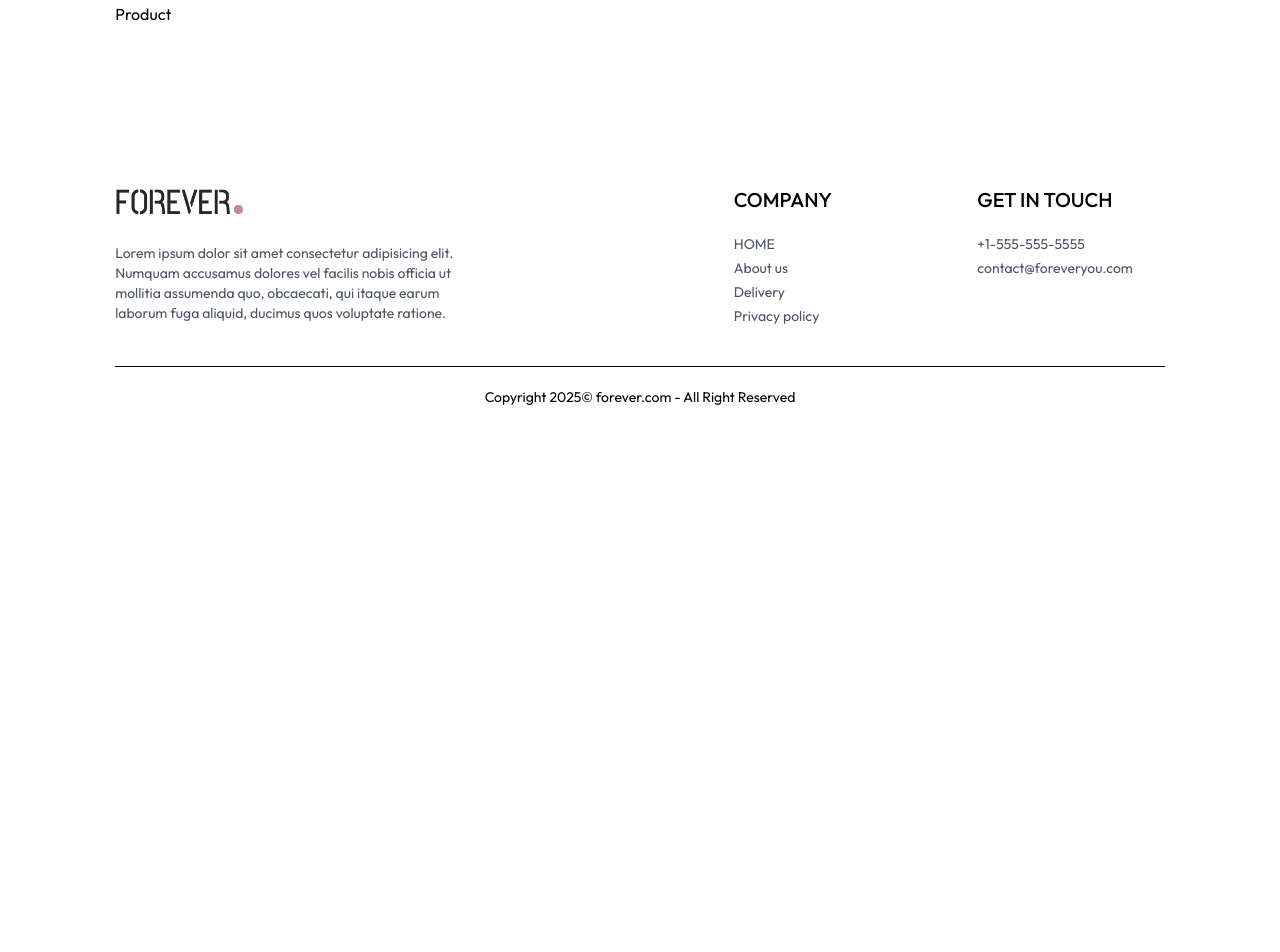
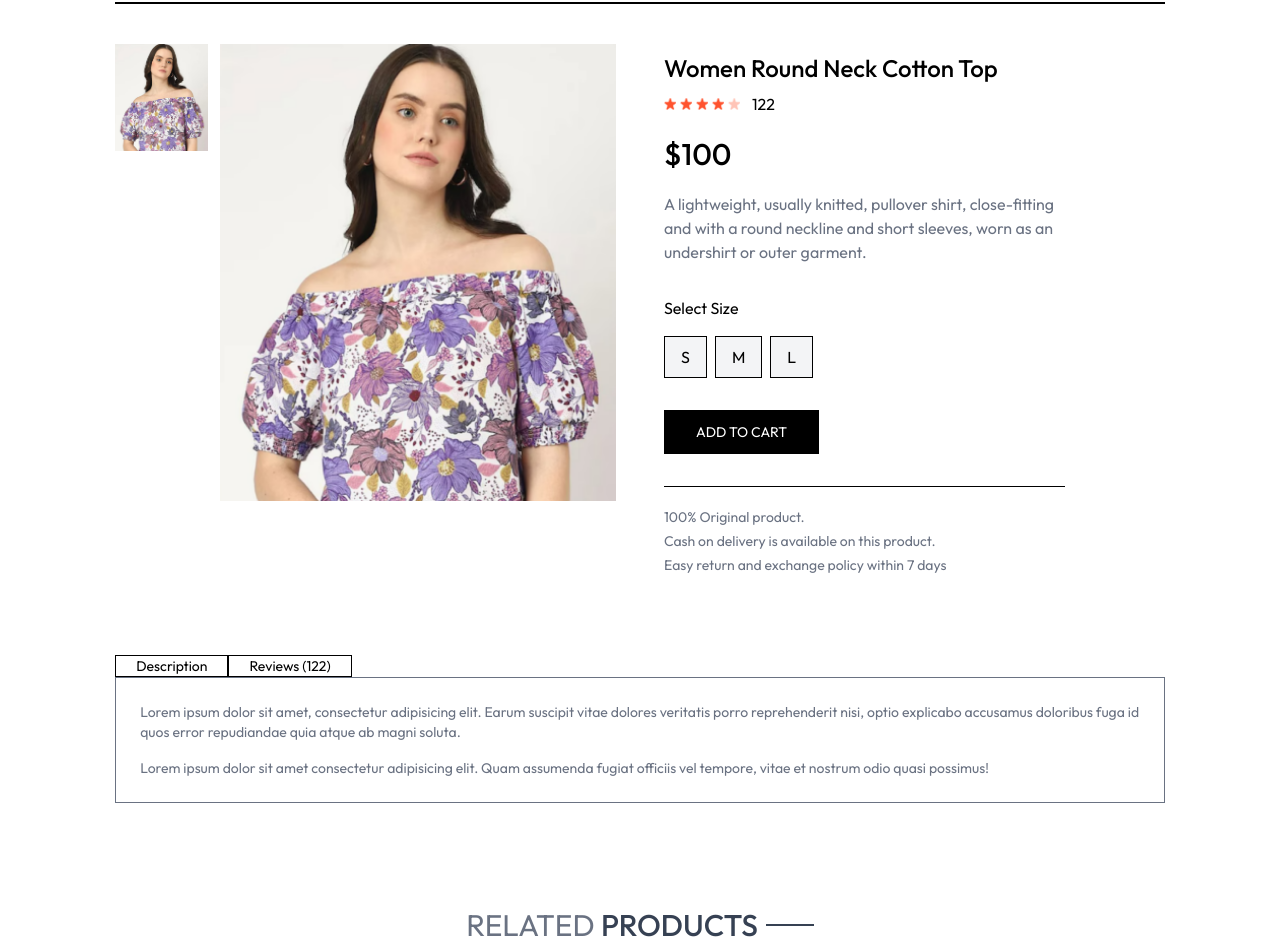
Before and after one commit to agwebryanmuna/Forever_E-commerce, a React (Vite) app in the folder client/: page /product/aaaaa in a window 1280 px wide. Shown: the part 79-1031 px from the top of the page. Before the commit the page ends 800 px from the top, so only its background shows below. Built offline with nearby package versions, Linux system fonts and the light colour scheme.

Commit message:
Complete product page

```diff
--- /dev/null
+++ b/client/src/components/RelatedProducts.jsx
@@ -0,0 +1,47 @@
+import { useContext, useEffect, useState } from "react";
+import { ShopContext } from "../context/ShopContext";
+import Title from "./Title.jsx";
+import ProductItem from "./ProductItem.jsx";
+
+const RelatedProducts = ({ category, subCategory }) => {
+  const { products } = useContext(ShopContext);
+  const [related, setRelated] = useState([]);
+
+  const fetchRelatedProducts = () => {
+    if (products.length > 0) {
+      let productsCopy = products.slice();
+      productsCopy = productsCopy.filter((item) => item.category === category);
+      productsCopy = productsCopy.filter(
+        (item) => item.subCategory === subCategory
+      );
+
+      setRelated(productsCopy.slice(0, 5));
+    }
+  };
+
+  useEffect(() => {
+    fetchRelatedProducts();
+  }, [products]);
+
+  return (
+    <div className="my-24">
+      <div className="text-center text-3xl py-2">
+        <Title text1={"RELATED"} text2={"PRODUCTS"} />
+      </div>
+
+      <div className="grid grid-cols-2 sm:grid-cols-3 md:grid-cols-4 lg:grid-cols-5 gap-4 gap-y-6">
+        {related.map((item, index) => (
+          <ProductItem
+            key={index}
+            id={item._id}
+            name={item.name}
+            price={item.price}
+            image={item.image}
+          />
+        ))}
+      </div>
+    </div>
+  );
+};
+
+export default RelatedProducts;
--- a/client/src/index.css
+++ b/client/src/index.css
@@ -20,6 +20,10 @@
   @apply font-Prata font-normal;
 }
 
+::-webkit-scrollbar {
+  display: none;
+}
+
 @media (max-width: 640px) {
   a.active {
     background-color: black;
--- a/client/src/pages/Collection.jsx
+++ b/client/src/pages/Collection.jsx
@@ -5,7 +5,7 @@
 import ProductItem from "../components/ProductItem.jsx";
 
 const Collection = () => {
-  const { products } = useContext(ShopContext);
+  const { products, search, showSearch } = useContext(ShopContext);
   const [showFilter, setShowFilter] = useState(false);
   const [filterProducts, setFilterProducts] = useState([]);
   const [category, setCategory] = useState([]);
@@ -34,6 +34,12 @@
 
   const applyFilter = () => {
     let productsCopy = products.slice();
+    if (showSearch && search) {
+      productsCopy = productsCopy.filter((item) =>
+        item.name.toLowerCase().includes(search.toLowerCase())
+      );
+    }
+
     if (category.length > 0) {
       productsCopy = productsCopy.filter((item) =>
         category.includes(item.category)
@@ -67,7 +73,7 @@
 
   useEffect(() => {
     applyFilter();
-  }, [category, subCategory]);
+  }, [category, subCategory, search, showSearch]);
 
   useEffect(() => {
     sortProduct();
--- a/client/src/pages/Product.jsx
+++ b/client/src/pages/Product.jsx
@@ -1,7 +1,127 @@
-import React from "react";
+import { useContext, useEffect, useState } from "react";
+import { useParams } from "react-router";
+import { ShopContext } from "../context/ShopContext.jsx";
+import { assets } from "../assets/assets.js";
+import RelatedProducts from "../components/RelatedProducts.jsx";
 
 const Product = () => {
-  return <div>Product</div>;
+  const { productId } = useParams();
+  const { products, currency } = useContext(ShopContext);
+  const [productData, setProductData] = useState(false);
+  const [image, setImage] = useState("");
+  const [size, setSize] = useState("");
+
+  const fetchProductData = async () => {
+    const product = products.find((item) => item._id === productId);
+
+    if (product) {
+      setProductData(product);
+      setImage(product.image[0]);
+      return;
+    }
+  };
+
+  useEffect(() => {
+    fetchProductData();
+  }, [productId, products]);
+
+  return productData ? (
+    <div className="border-t-2 pt-10 transition-opacity ease-in duration-500 opacity-100">
+      {/* Product data */}
+      <div className="flex gap-12 sm:gap-12 flex-col sm:flex-row">
+        {/* product images */}
+        <div className="flex-1 flex flex-col-reverse gap-3 sm:flex-row">
+          <div className="flex sm:flex-col overflow-x-auto sm:overflow-y-scroll justify-between sm:justify-normal sm:w-[18.7%] w-full">
+            {productData.image.map((item, i) => (
+              <img
+                onClick={() => setImage(item)}
+                key={i}
+                src={item}
+                alt=""
+                className="w-[24%] sm:w-full sm:mb-3 shrink-0 cursor-pointer"
+              />
+            ))}
+          </div>
+          <div className="w-full sm:w-[80%]">
+            <img className="w-full h-auto" src={image} alt="" />
+          </div>
+        </div>
+
+        {/* product info */}
+        <div className="flex-1">
+          <h1 className="font-medium text-2xl mt-2">{productData.name}</h1>
+          <div className="flex items-center gap-1 mt-2">
+            <img src={assets.star_icon} alt="" className="w-3 5" />
+            <img src={assets.star_icon} alt="" className="w-3 5" />
+            <img src={assets.star_icon} alt="" className="w-3 5" />
+            <img src={assets.star_icon} alt="" className="w-3 5" />
+            <img src={assets.star_dull_icon} alt="" className="w-3 5" />
+            <p className="pl-2">{122}</p>
+          </div>
+          <p className="mt-5 text-3xl font-medium">
+            {currency}
+            {productData.price}
+          </p>
+          <p className="mt-5 text-gray-500 md:w-4/5">
+            {productData.description}
+          </p>
+          <div className="flex flex-col gap-4 my-8">
+            <p>Select Size</p>
+            <div className="flex gap-2">
+              {productData.sizes.map((item, i) => (
+                <button
+                  onClick={() => setSize(item)}
+                  className={`cursor-pointer border py-2 px-4 bg-gray-100 ${
+                    item === size ? "border-orange-500" : ""
+                  }`}
+                  key={i}
+                >
+                  {item}
+                </button>
+              ))}
+            </div>
+          </div>
+          <button className="bg-black text-white px-8 py-3 text-sm active:bg-gray-700">
+            ADD TO CART
+          </button>
+          <hr className="mt-8 sm:w-4/5" />
+          <div className="text-sm text-gray-500 mt-5 flex flex-col gap-1">
+            <p>100% Original product.</p>
+            <p>Cash on delivery is available on this product.</p>
+            <p>Easy return and exchange policy within 7 days</p>
+          </div>
+        </div>
+      </div>
+
+      {/* Description and review seciton */}
+      <div className="mt-20">
+        <div className="flex">
+          <p className="border px-5 text-sm">Description</p>
+          <p className="border px-5 text-sm">Reviews (122)</p>
+        </div>
+        <div className="flex flex-col gap-4 text-sm text-gray-500 border p-6">
+          <p>
+            Lorem ipsum dolor sit amet, consectetur adipisicing elit. Earum
+            suscipit vitae dolores veritatis porro reprehenderit nisi, optio
+            explicabo accusamus doloribus fuga id quos error repudiandae quia
+            atque ab magni soluta.
+          </p>
+          <p>
+            Lorem ipsum dolor sit amet consectetur adipisicing elit. Quam
+            assumenda fugiat officiis vel tempore, vitae et nostrum odio quasi
+            possimus!
+          </p>
+        </div>
+      </div>
+      {/* display related products */}
+      <RelatedProducts
+        category={productData.category}
+        subCategory={productData.subCategory}
+      />
+    </div>
+  ) : (
+    <div className="">Product not found</div>
+  );
 };
 
 export default Product;
```
